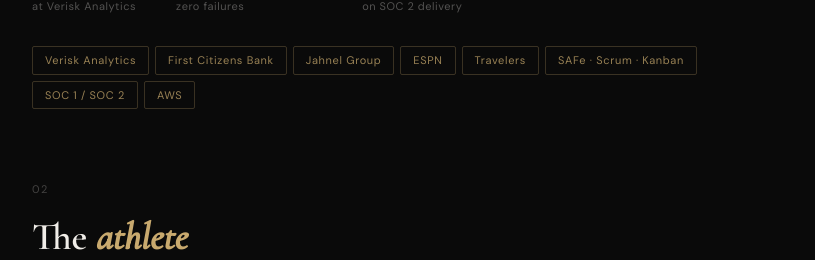
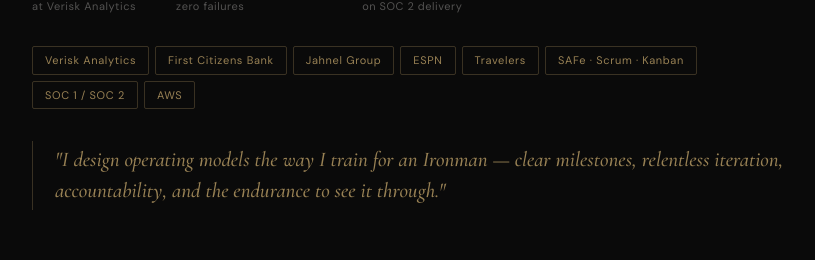
Before and after one commit to tonylombardi-22/personal_branding, a Next.js app: page /about in a window 1280 px wide. Shown: the part 1156-1416 px from the top of the page, without its empty margins (358-1173 px from the left). Built offline with nearby package versions, Linux system fonts and the light colour scheme.

Commit message:
add operating model pull quote to operator section

```diff
--- a/app/about/page.tsx
+++ b/app/about/page.tsx
@@ -501,6 +501,9 @@ export default function About() {
                 <span className="ab-pill">SOC 1 / SOC 2</span>
                 <span className="ab-pill">AWS</span>
               </div>
+              <div className="ab-pull">
+                "I design operating models the way I train for an Ironman — clear milestones, relentless iteration, accountability, and the endurance to see it through."
+              </div>
             </section>
 
             {/* The Athlete */}
```
